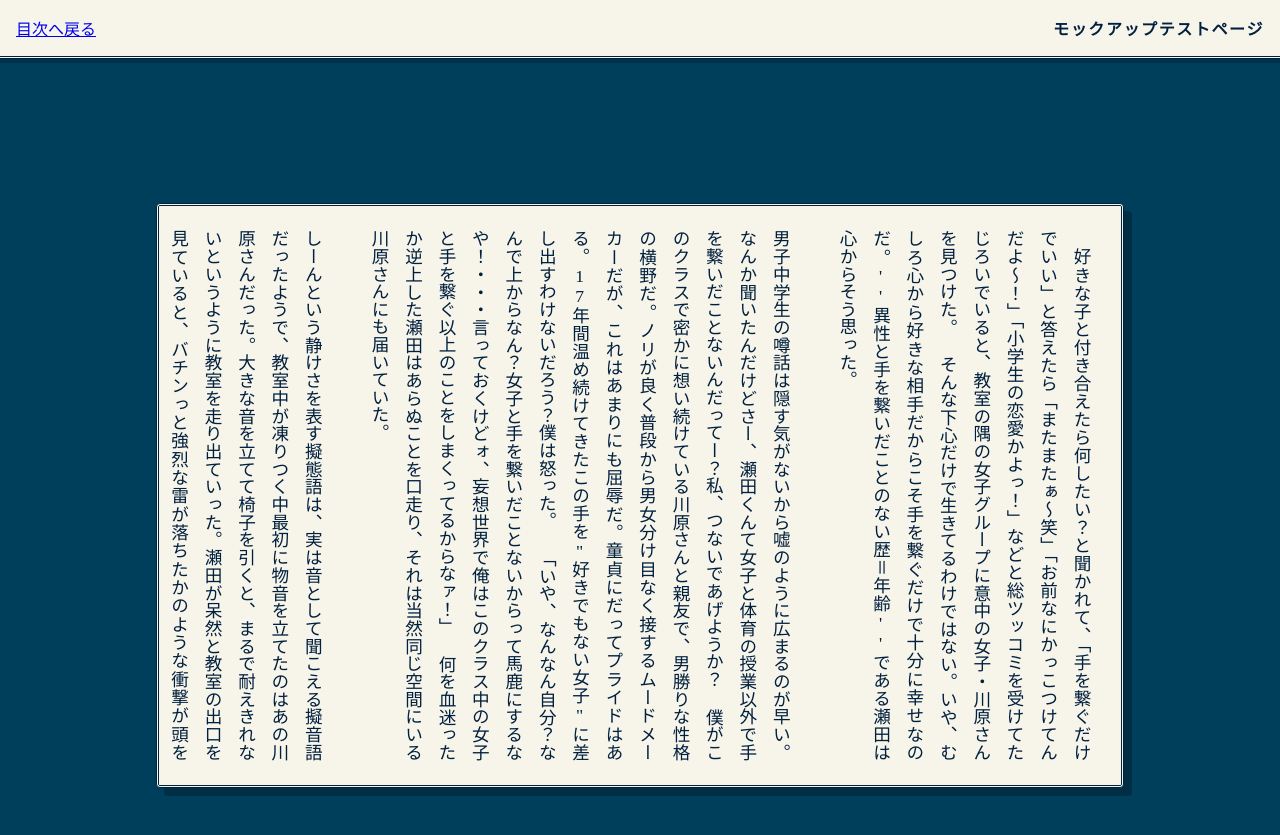
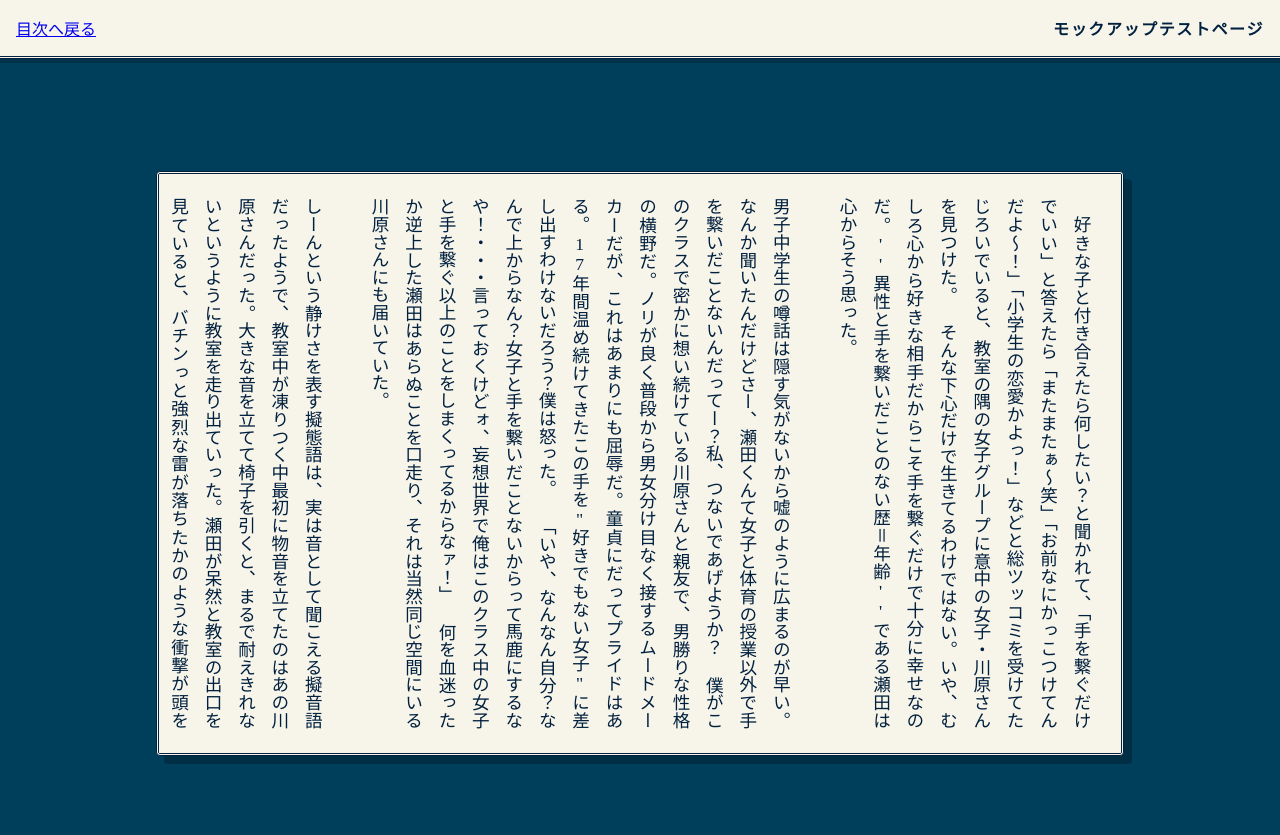
Before and after one commit to REMriaTV/HandtoHand, a Jekyll site: the page built from docs/manuscript/test-manuscript.md, in a window 1280 px wide and 900 px high. Shown: the top 835 px of the window. Built offline with Jekyll 4.4.1, drawn with Linux system fonts in a browser that asks for light colours.

Commit message:
ヘッダーとの余白を9→7remに

```diff
--- a/docs/assets/css/story.css
+++ b/docs/assets/css/story.css
@@ -49,7 +49,7 @@ html, body {
    ========================================= */
 .story-main {
     box-sizing: border-box;
-    padding: 9rem 1rem;
+    padding: 7rem 1rem;
     width: 100%;
     max-width: 1000px;
     margin: 0 auto;
```
